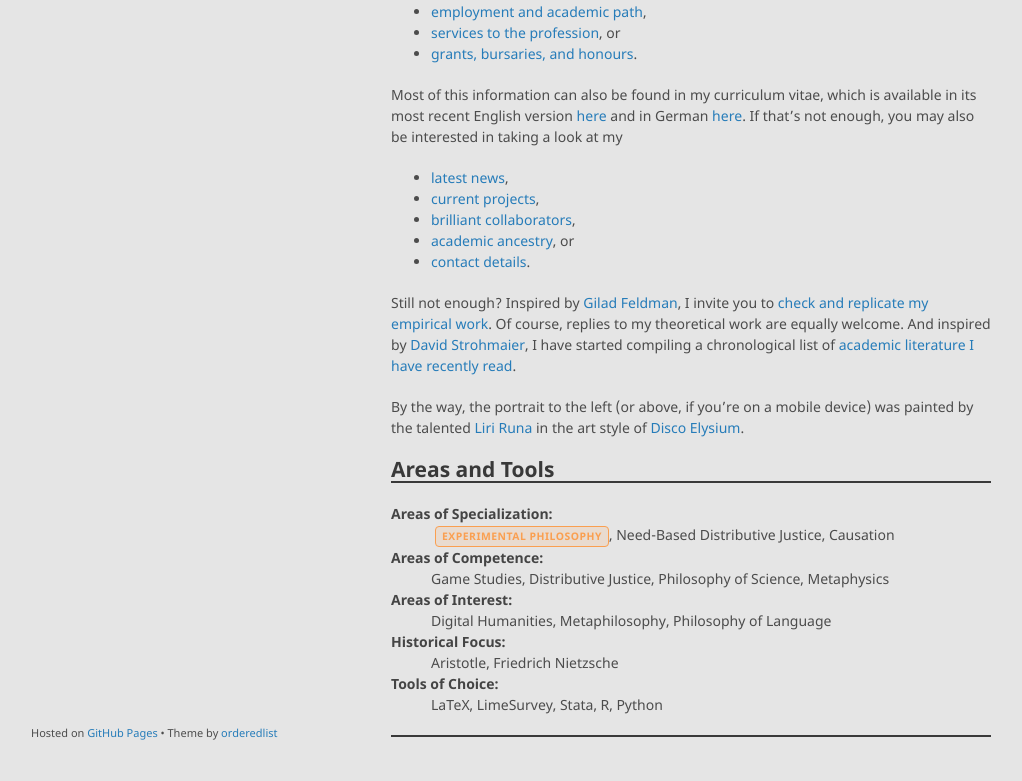
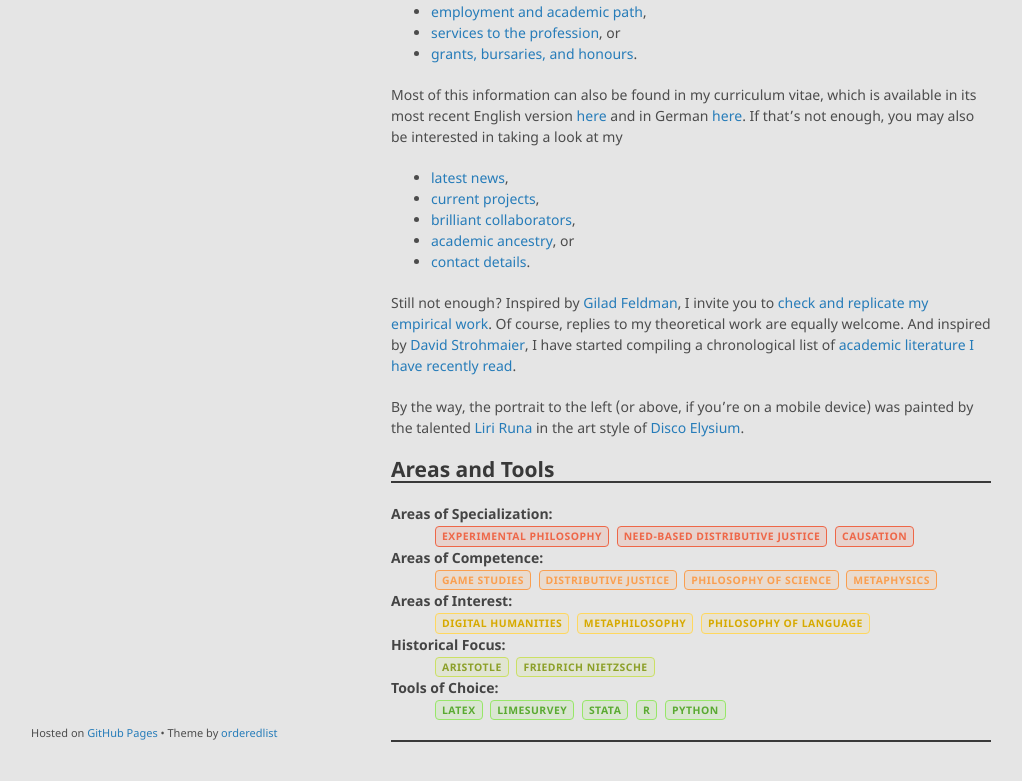
Before and after one commit to alephmembeth/alephmembeth.github.io, a Jekyll site: the page built from index.md, in a window 1280 px wide and 1207 px high. Shown: the part 395-1176 px from the top of the window, without its empty margins (129-1151 px from the left). Built offline with Jekyll 4.4.1, drawn with Linux system fonts in a browser that asks for light colours; our own code applies the rules of GitHub Pages for plain Markdown files.

Commit message:
Update index.md

```diff
--- a/index.md
+++ b/index.md
@@ -31,15 +31,15 @@
 
 <dl>
    <dt>Areas of Specialization:</dt>
-      <dd><span class="pub-label color-2">Experimental Philosophy</span>, Need-Based Distributive Justice, Causation</dd>
+      <dd><span class="pub-label color-1">Experimental Philosophy</span> <span class="pub-label color-1">Need-Based Distributive Justice</span> <span class="pub-label color-1">Causation</span></dd>
    <dt>Areas of Competence:</dt>
-      <dd>Game Studies, Distributive Justice, Philosophy of Science, Metaphysics</dd>
+      <dd><span class="pub-label color-2">Game Studies</span> <span class="pub-label color-2">Distributive Justice</span> <span class="pub-label color-2">Philosophy of Science</span> <span class="pub-label color-2">Metaphysics</span></dd>
    <dt>Areas of Interest:</dt>
-      <dd>Digital Humanities, Metaphilosophy, Philosophy of Language</dd>
+      <dd><span class="pub-label color-3">Digital Humanities</span> <span class="pub-label color-3">Metaphilosophy</span> <span class="pub-label color-3">Philosophy of Language</span></dd>
    <dt>Historical Focus:</dt>
-      <dd>Aristotle, Friedrich Nietzsche</dd>
+      <dd><span class="pub-label color-4">Aristotle</span> <span class="pub-label color-4">Friedrich Nietzsche</span></dd>
    <dt>Tools of Choice:</dt>
-      <dd>LaTeX, LimeSurvey, Stata, R, Python</dd>
+      <dd><span class="pub-label color-5">LaTeX</span> <span class="pub-label color-5">LimeSurvey</span> <span class="pub-label color-5">Stata</span> <span class="pub-label color-5">R</span> <span class="pub-label color-5">Python</span></dd>
 </dl>
 
 ***
```
